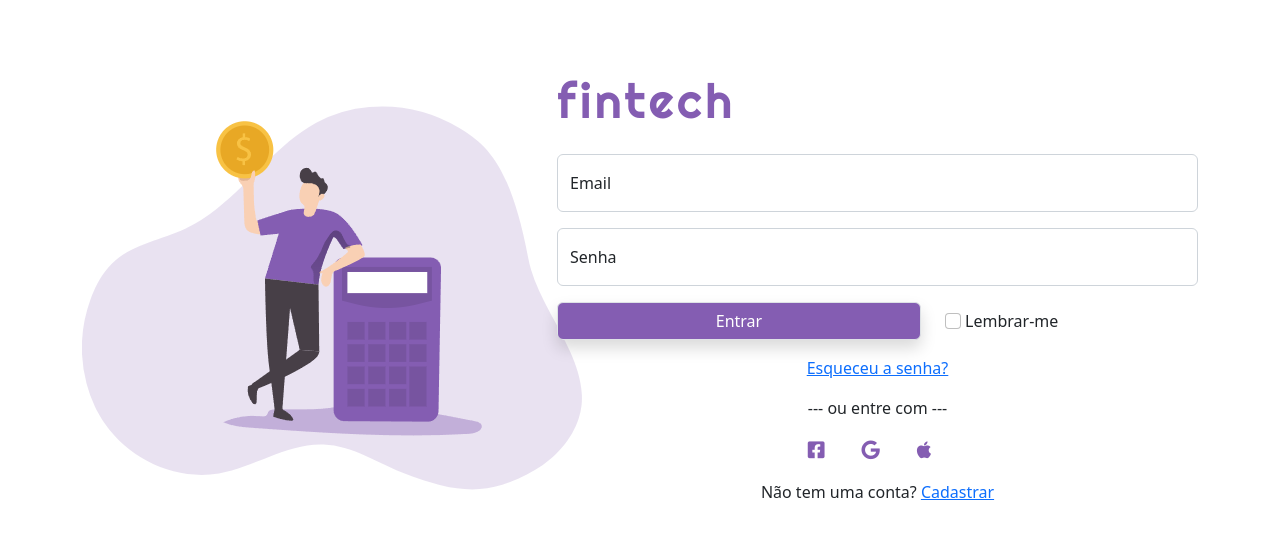
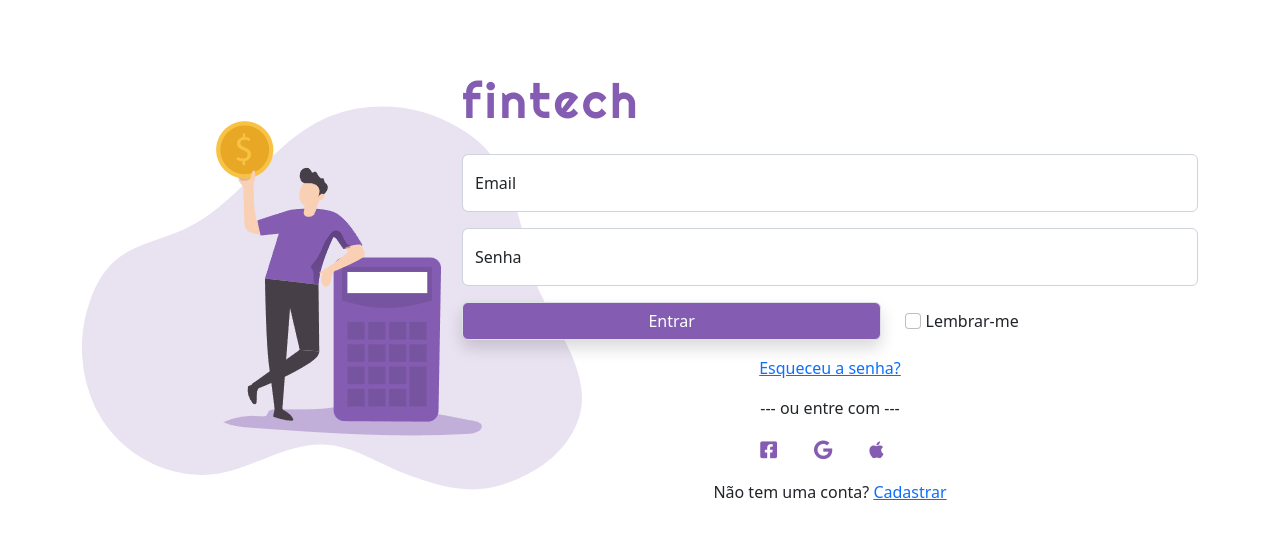
Before and after one commit to fbrunolimas/fintech, a plain HTML site: page index.html in a window 1280 px wide. Drawn offline with nearby package versions, Linux system fonts and the light colour scheme.

Commit message:
Pequenos ajustes no Index.html

```diff
--- a/index.html
+++ b/index.html
@@ -22,11 +22,11 @@
 
       <div class="row">
 
-        <div class="col-5 d-flex flex-column justify-content-center align-items-center flex-wrap">
+        <div class="col-4 d-flex flex-column justify-content-center align-items-center flex-wrap">
           <img src="./assets/images/Calculator_Monochromatic.png">
         </div>
 
-        <div class="col-7 flex-wrap">
+        <div class="col-8 flex-wrap">
           <h1 class="my-4 logo">fintech</h1>
           <form action="">
 
```
